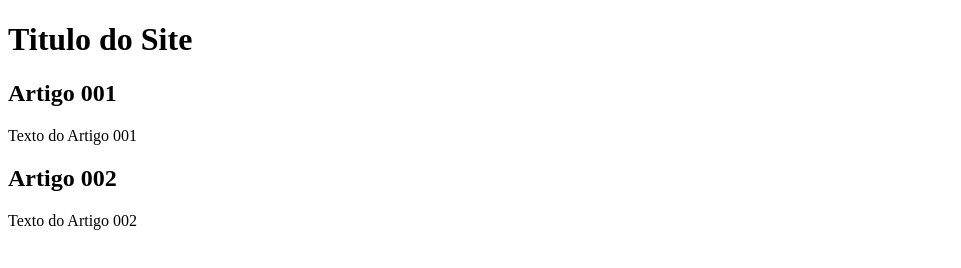
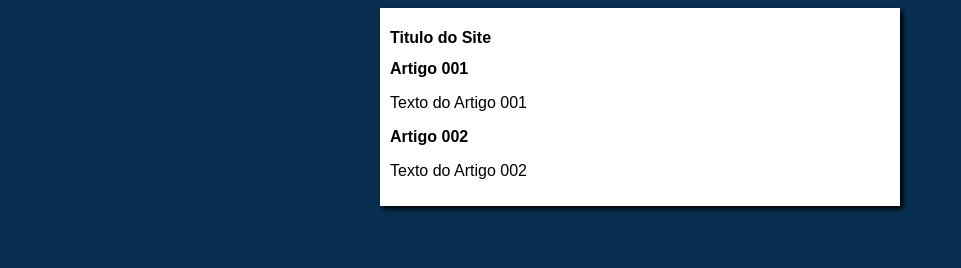
Before and after one commit to Rubens-Collin/projeto-site, a plain HTML site: page index.html in a window 1280 px wide. Shown: the whole page, without its empty margins (0-961 px from the left). Drawn offline with Linux system fonts and the light colour scheme.

Commit message:
iniciei o disign

```diff
--- /dev/null
+++ b/estilo/style.css
@@ -0,0 +1,16 @@
+* {
+    font-family: Arial, Helvetica, sans-serif;
+    font-size: 16px;
+}
+
+body{
+    background-color: rgb(9, 47, 80);
+}
+
+main{
+    background-color: white;
+    width: 500px;
+    margin: auto;
+    padding: 10px;
+    box-shadow: 3px 3px 5px black;
+}
--- a/index.html
+++ b/index.html
@@ -4,6 +4,7 @@
     <meta charset="UTF-8">
     <meta name="viewport" content="width=device-width, initial-scale=1.0">
     <title>Site do Git e GitHub</title>
+    <link rel="stylesheet" href="estilo/style.css">
 </head>
 <body>
     <main>
```
